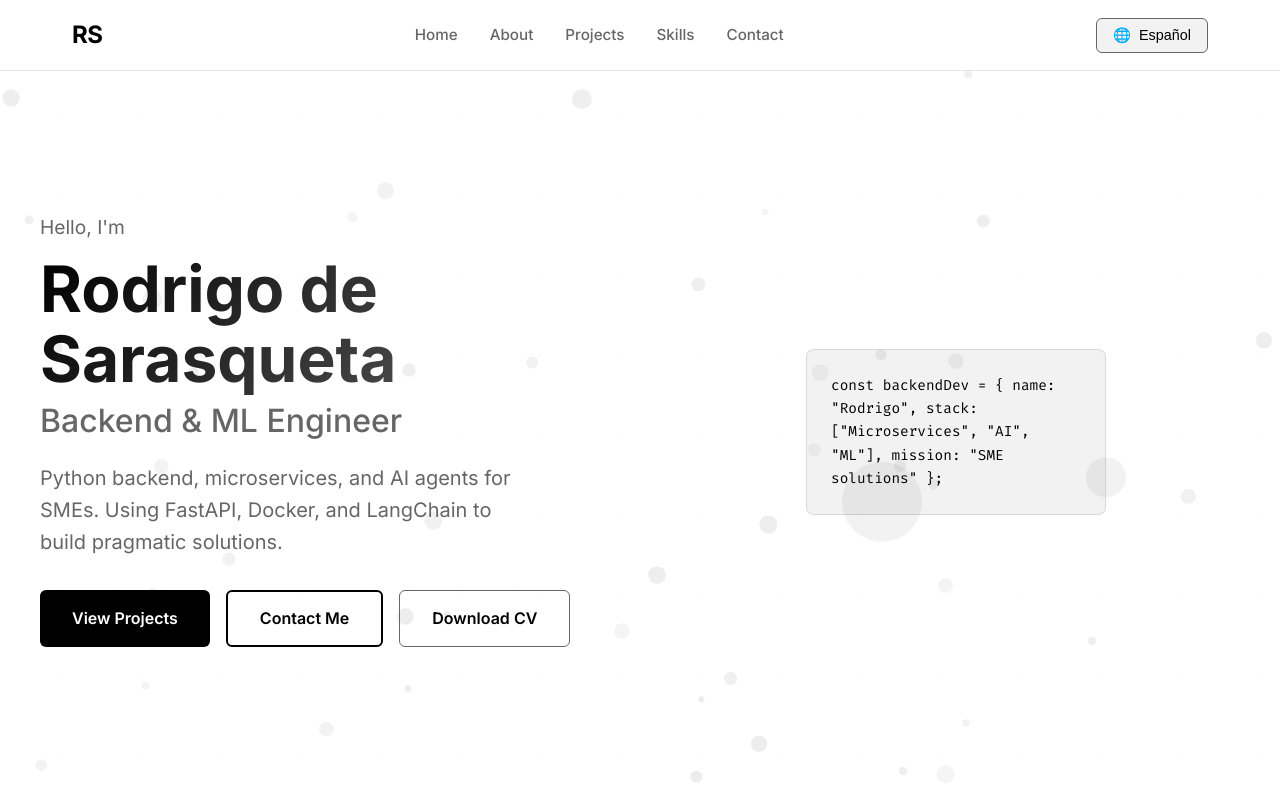
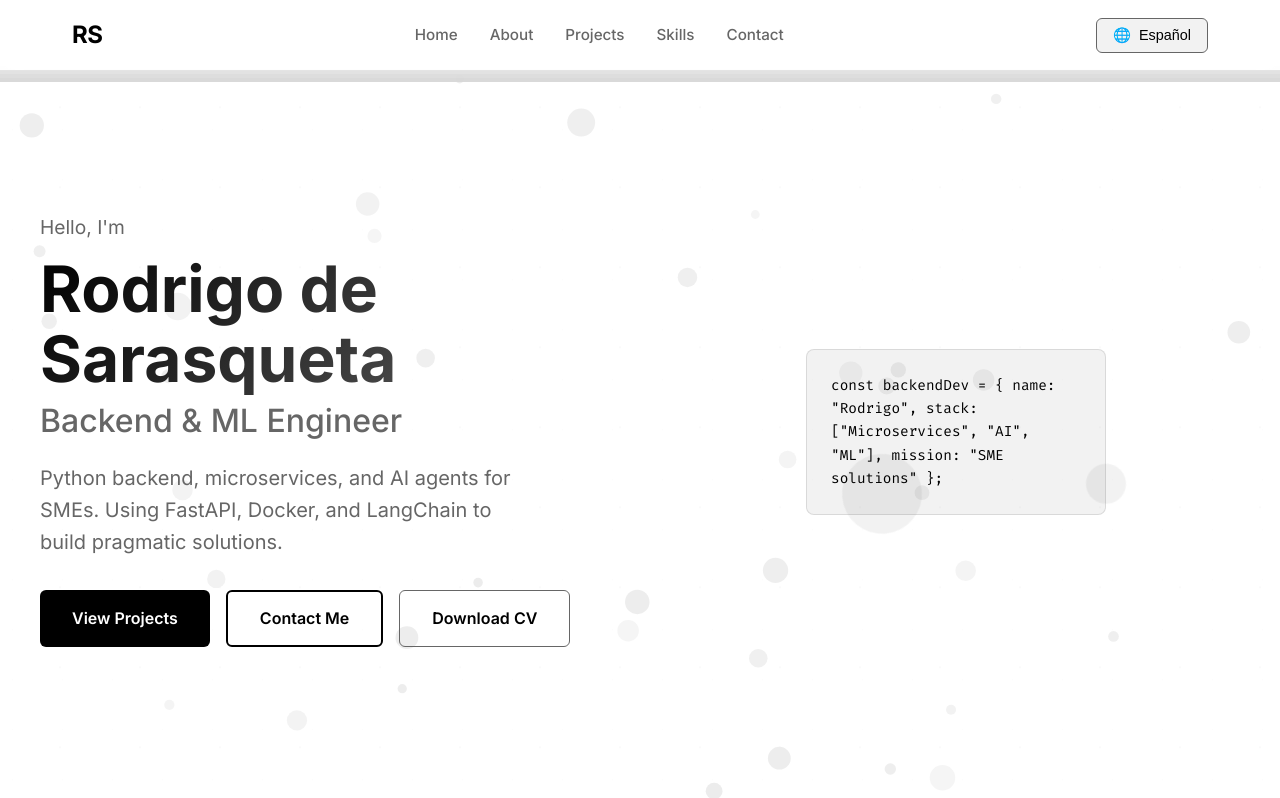
Before and after one commit to rodrigo-ds4/mylanding, a website: page index.html in a window 1280 px wide. Shown: the top 798 px of the page. Drawn offline with Linux system fonts and the light colour scheme.

Commit message:
🪄 Fix: remove hr borders; stack logic on scroll; 🎾 Balls bigger

```diff
--- a/script.js
+++ b/script.js
@@ -111,12 +111,11 @@ document.addEventListener('DOMContentLoaded', () => {
         if (!stack) return;
         const separators = Array.from(document.querySelectorAll('hr.section-separator'));
         const grays = [230, 225, 220, 215, 210, 205, 200, 195];
-        const observer = new IntersectionObserver((entries) => {
-            entries.forEach(entry => {
-                const idx = separators.indexOf(entry.target);
-                if (idx === -1) return;
-                if (entry.isIntersecting && entry.boundingClientRect.top <= (80)) {
-                    // Add if not present
+        function onScroll() {
+            const headerHeight = 64;
+            separators.forEach((hr, idx) => {
+                const rect = hr.getBoundingClientRect();
+                if (rect.top <= headerHeight) {
                     if (!stack.querySelector(`[data-hr-idx="${idx}"]`)) {
                         const div = document.createElement('div');
                         div.className = 'hr-item';
@@ -127,8 +126,9 @@ document.addEventListener('DOMContentLoaded', () => {
                     }
                 }
             });
-        }, { root: null, threshold: [0], rootMargin: '-80px 0px 0px 0px' });
-        separators.forEach(hr => observer.observe(hr));
+        }
+        onScroll();
+        window.addEventListener('scroll', onScroll, { passive: true });
     })();
 
     // --- Fondo de partículas en escala de grises ---
@@ -149,8 +149,8 @@ document.addEventListener('DOMContentLoaded', () => {
 
         // Bouncing balls with collisions
         const balls = [];
-        const count = Math.min(60, Math.floor((canvas.width * canvas.height) / 22000));
-        const minR = 3, maxR = 10;
+        const count = Math.min(60, Math.floor((canvas.width * canvas.height) / 26000));
+        const minR = 4, maxR = 14;
 
         function spawn() {
             balls.length = 0;
--- a/styles.css
+++ b/styles.css
@@ -79,6 +79,7 @@ body::before {
     position: relative;
     z-index: 1;
     margin: 0;
+    border: 0;
 }
 
 /* HR stack fixed under header */
```
Also changed, not shown: .specstory/history/2025-08-02_10-38Z-crear-landing-page-sencilla-y-elegante.md.
